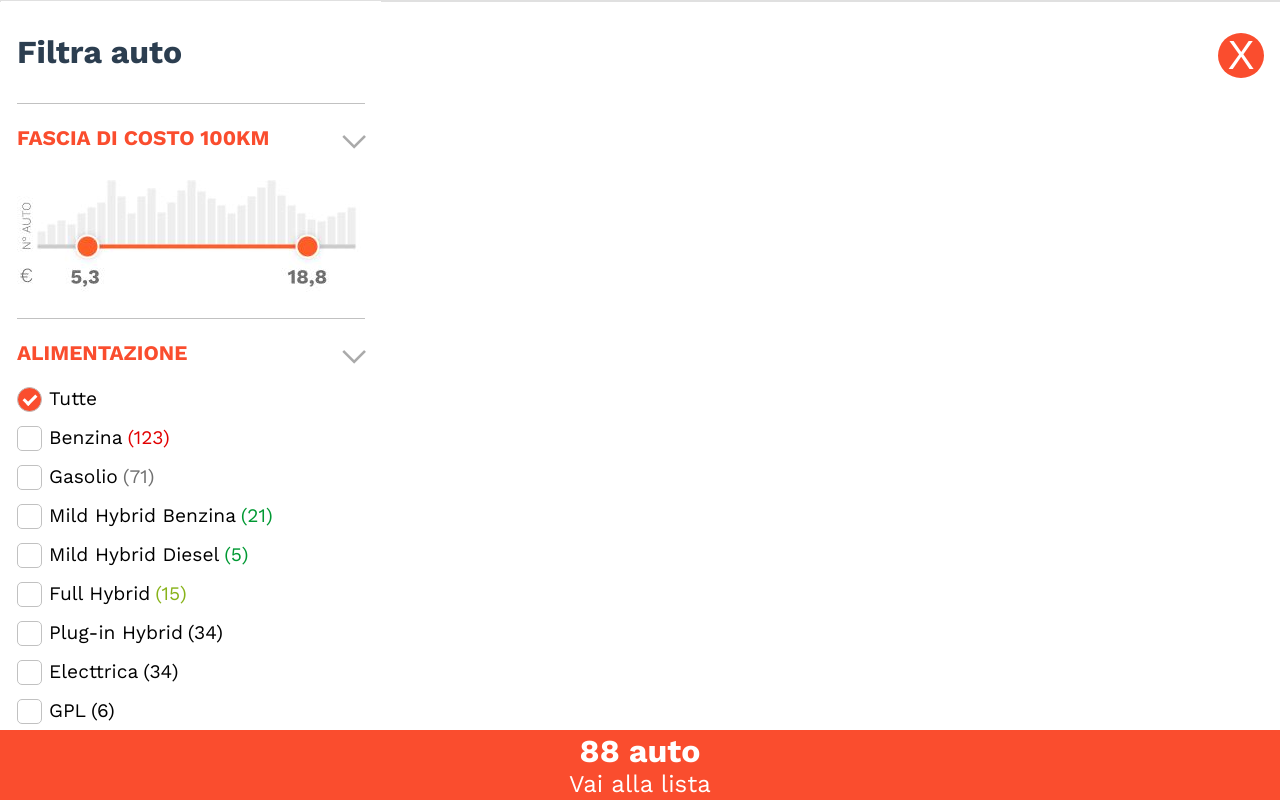
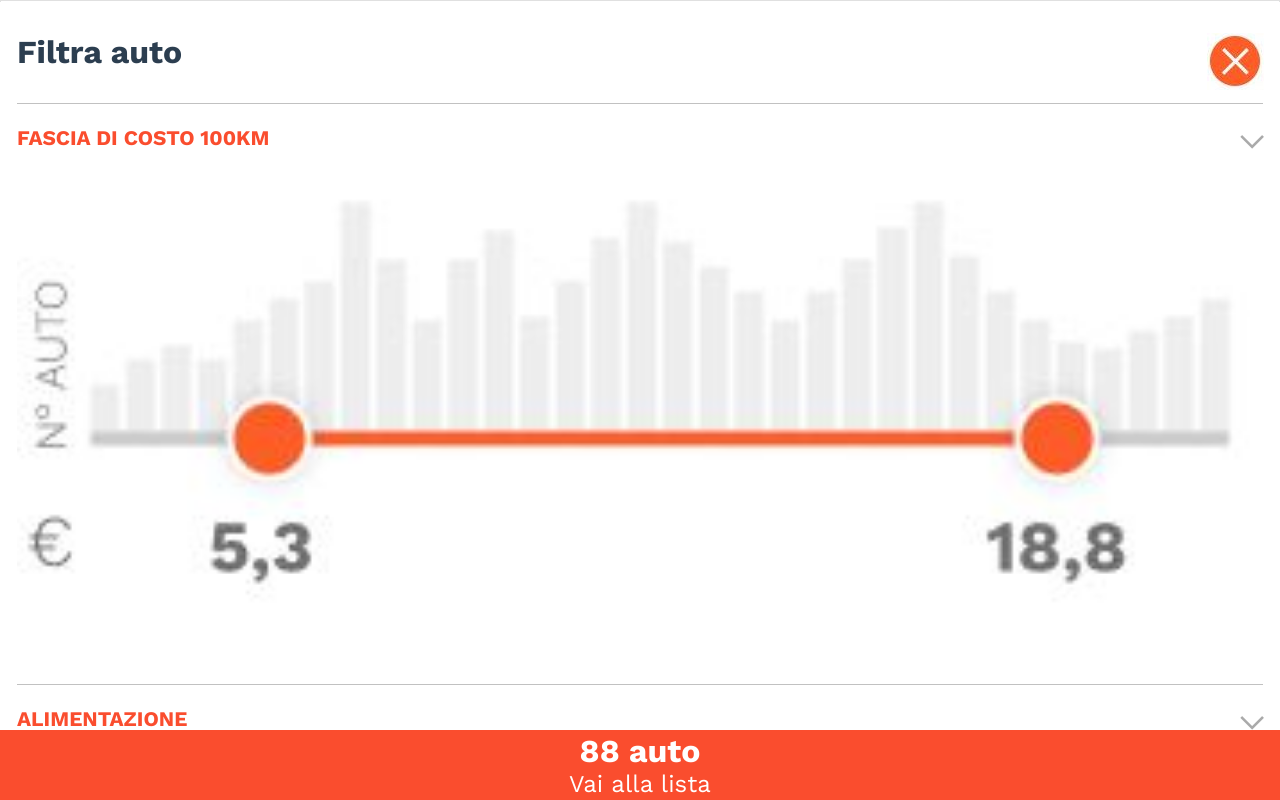
Before and after one commit to ArseneNgenzi/vuejs-web-app, a Vue app: page / in a window 1280 px wide. Both pictures are taken after a click on the element "Filtra auto". Shown: the top 800 px of the page. Built offline with nearby package versions, Linux system fonts and the light colour scheme; a web font is replaced by a local one.

Commit message:
fixed the width bug on checkboxes

```diff
--- a/src/components/FiltraAuto.vue
+++ b/src/components/FiltraAuto.vue
@@ -6,7 +6,7 @@
     <h1>Filtra auto</h1>
     <button class="close-filtra-auto-div" @click="$emit('closeFiltra')">
       <!-- <i class="fa fa-times-circle" aria-hidden="true"></i> -->
-      X
+      <img src="images/closefiltraauto.jpg" alt="">
     </button>
   </div>
 
@@ -371,7 +371,7 @@
    grid-column: 1 / -1;
    left: 0;
    top: 0;
-   width: auto;
+   width: 100%;
    /* bottom: 0; */
    /* height: 80rem; */
    z-index: 1;
@@ -393,13 +393,13 @@
 }
 
  .close-filtra-auto-div {
-   font-size: 2.5em;
-   padding: 0 0.6rem;
+   /* font-size: 2.5em; */
+   padding: 0;
    border-radius: 50%;
    border: 0;
    outline: none;
    color: #fff;
-   background-color: rgb(250, 77, 46);
+   background-color: #ffffff;
    cursor: pointer;
    position: fixed;
    right: 1rem;
@@ -600,7 +600,7 @@
   opacity: 1;
  }
  .filtraAutoTransition-enter-active {
-  transition: opacity 700ms ease-in-out;
+  transition: opacity 500ms ease-in-out;
  }
  .filtraAutoTransition-leave-from {
   opacity: 1;
@@ -609,7 +609,7 @@
   opacity: 0;
  }
  .filtraAutoTransition-leave-active {
-  transition: opacity 350ms ease-in-out;
+  transition: opacity 400ms ease-in-out;
  }
 
 
```
Also changed, not shown: public/images/closefiltraauto.JPG (added).
